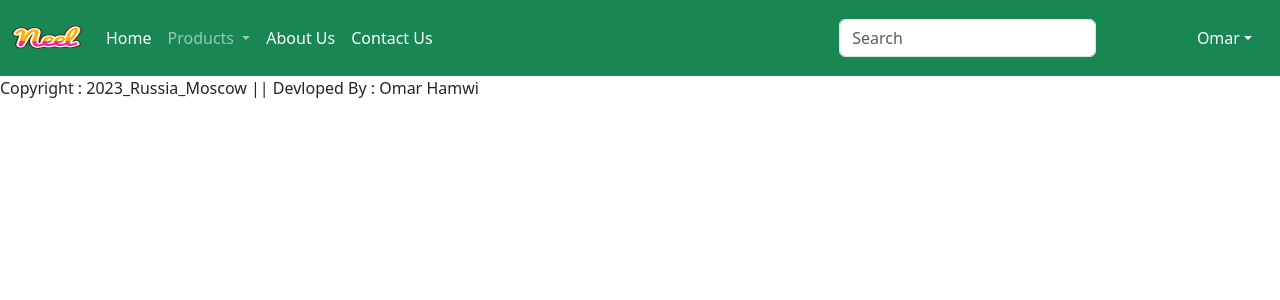
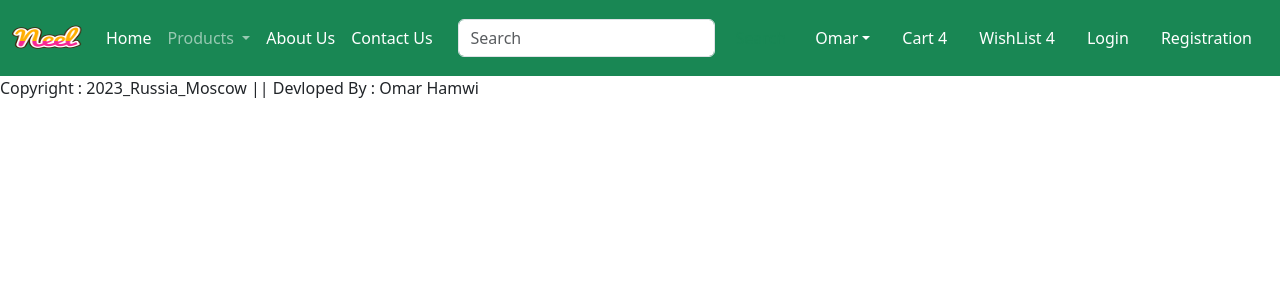
Before and after one commit to omar-hamwi/Django-Ecommerce-App, a Django app: page / in a window 1280 px wide. Shown: the top 300 px of the page. Run offline with Django 4.2, Linux system fonts and the light colour scheme.

Commit message:
add some specification

```diff
--- a/cards/templates/cards/base.html
+++ b/cards/templates/cards/base.html
@@ -67,6 +67,18 @@
 
                 </ul>
                 </li>
+                <li class="nav-item mx-2">
+                  <a href="#" class="nav-link text-white ">Cart 4</a>
+                </li>
+                <li class="nav-item mx-2">
+                  <a href="#" class="nav-link text-white ">WishList 4</a>
+                </li>
+                <li class="nav-item mx-2">
+                  <a href="#" class="nav-link text-white ">Login </a>
+                </li>
+                <li class="nav-item mx-2">
+                  <a href="#" class="nav-link text-white ">Registration</a>
+                </li>
           </ul>
         </div>
       </nav>
```
